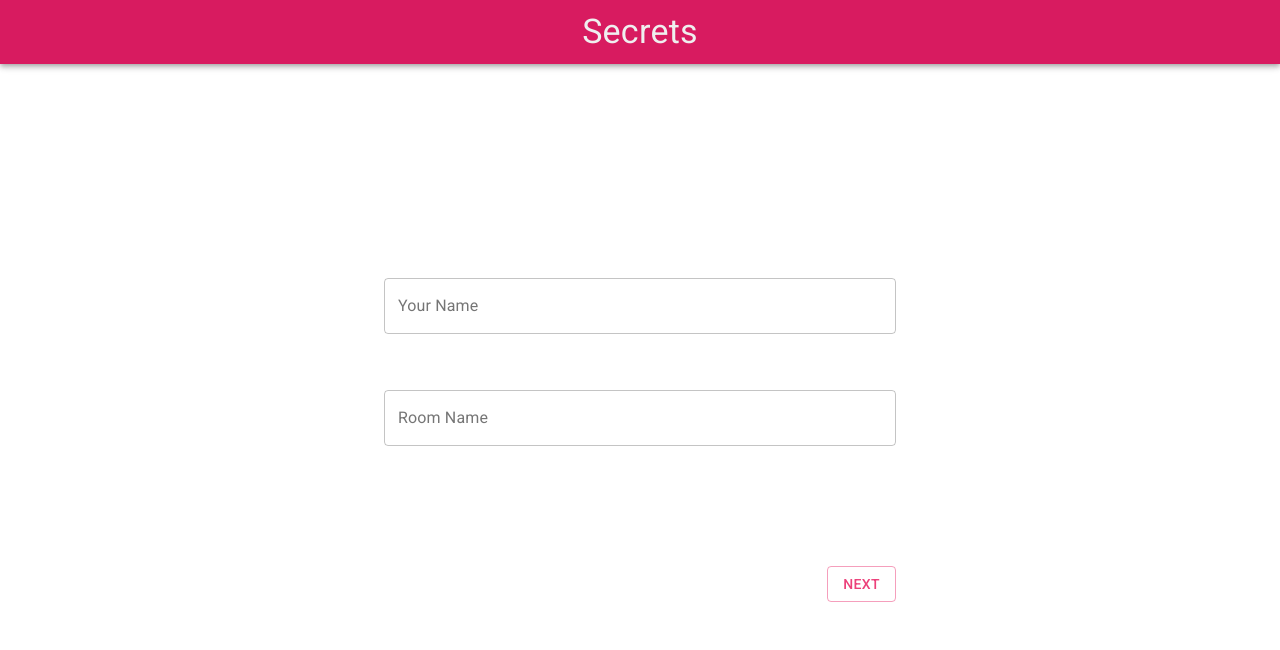
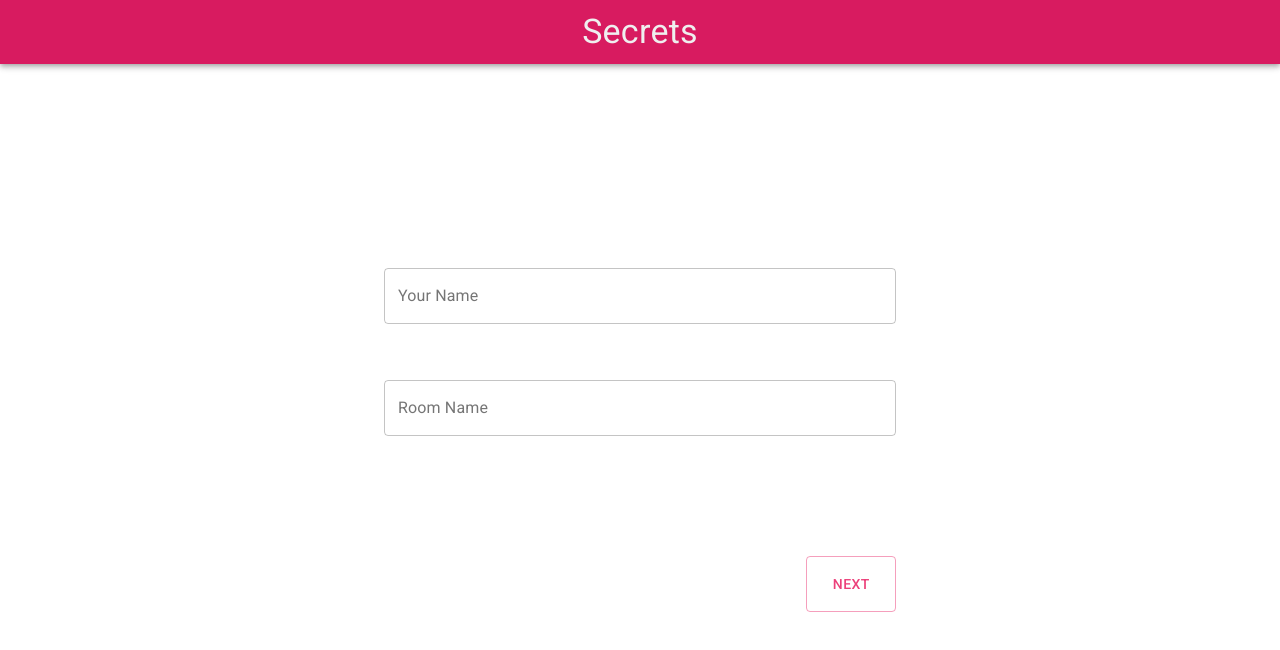
Before and after one commit to udasitharani/Secret-Chats-App, a React (Create React App) app in the folder frontend/: page /create-room in a window 1280 px wide. Shown: the top 650 px of the page. Built offline with nearby package versions, Linux system fonts and the light colour scheme.

Commit message:
refactored, restructured and modularized components while setting up custom snackbars

```diff
--- a/frontend/package.json
+++ b/frontend/package.json
@@ -4,6 +4,7 @@
   "private": true,
   "dependencies": {
     "@material-ui/core": "^4.11.0",
+    "@material-ui/lab": "^4.0.0-alpha.56",
     "@testing-library/jest-dom": "^4.2.4",
     "@testing-library/react": "^9.5.0",
     "@testing-library/user-event": "^7.2.1",
--- a/frontend/src/Components/CreateRoom/CreateRoom.js
+++ b/frontend/src/Components/CreateRoom/CreateRoom.js
@@ -1,14 +1,19 @@
 import React, { useState, useEffect } from "react";
 import styles from "./CreateRoom.module.css";
-import { Grid, TextField, Button, CircularProgress } from "@material-ui/core";
-import { makeStyles } from "@material-ui/core/styles";
+import { Grid, CircularProgress } from "@material-ui/core";
+import SnackBar from "../SnackBar/SnackBar";
+import InputField from "../InputField/InputField";
+import SubmitButton from "../SubmitButton/SubmitButton";
 
 const CreateRoom = () => {
   const [username, setUsername] = useState("");
   const [roomname, setRoomname] = useState("");
-  let [cpiClasses, setCpiClasses] = useState("circularProgress");
-  let [gridClasses, setGridClasses] = useState("grid");
+  const [cpiClasses, setCpiClasses] = useState("circularProgress");
+  const [gridClasses, setGridClasses] = useState("grid");
   const [inProgress, setInProgress] = useState(false);
+  const [showSnackBar, setShowSnackBar] = useState(false);
+  const [SnackBarSeverity, setSnackBarSeverity] = useState("");
+  const [SnackBarMessage, setSnackBarMessage] = useState("");
 
   useEffect(() => {
     if (inProgress) {
@@ -22,15 +27,42 @@ const CreateRoom = () => {
 
   const postCreateRoom = async () => {
     const data = { username, roomname };
+    if (username && roomname) {
       setInProgress(true);
-    const response = await fetch("http://127.0.0.1:8080/api/chat-room/create", {
+      const response = await fetch(
+        "http://127.0.0.1:8080/api/chat-room/create",
+        {
           method: "POST",
           headers: {
             "Content-Type": "application/json",
           },
           body: JSON.stringify(data),
-    });
+        }
+      );
       setInProgress(false);
+      if (response.status === 200) {
+        setSnackBarMessage("Successfully created '" + roomname + "' chatroom.");
+        setSnackBarSeverity("success");
+      } else if (response.status === 400) {
+        setSnackBarMessage("User-Name/Room-Name not provided.");
+        setSnackBarSeverity("error");
+      } else if (response.status === 500) {
+        setSnackBarMessage("Internal server error occurred. Please try again.");
+        setSnackBarSeverity("error");
+      }
+    } else {
+      if (!username && !roomname) {
+        setSnackBarMessage("Please provide username and roomname.");
+        setSnackBarSeverity("warning");
+      } else if (!username) {
+        setSnackBarMessage("Please provide User Name.");
+        setSnackBarSeverity("warning");
+      } else if (!roomname) {
+        setSnackBarMessage("Please provide Room Name.");
+        setSnackBarSeverity("warning");
+      }
+    }
+    setShowSnackBar(true);
   };
 
   return (
@@ -43,29 +75,24 @@ const CreateRoom = () => {
         justify="center"
         alignItems="center"
       >
-        <TextField
-          className={styles.inputField}
+        <InputField
           label="Your Name"
-          variant="outlined"
           value={username}
-          onChange={(event) => setUsername(event.target.value)}
+          handleChange={(event) => setUsername(event.target.value)}
         />
-        <TextField
-          className={styles.inputField}
+        <InputField
           label="Room Name"
-          variant="outlined"
           value={roomname}
-          onChange={(event) => setRoomname(event.target.value)}
+          handleChange={(event) => setRoomname(event.target.value)}
         />
-        <Button
-          className={styles.submitButton}
-          variant="outlined"
-          color="secondary"
-          onClick={postCreateRoom}
-        >
-          Next
-        </Button>
+        <SubmitButton onClick={postCreateRoom} label="Next" />
       </Grid>
+      <SnackBar
+        open={showSnackBar}
+        handleClose={() => setShowSnackBar(false)}
+        severity={SnackBarSeverity}
+        message={SnackBarMessage}
+      ></SnackBar>
     </div>
   );
 };
--- a/frontend/src/Components/CreateRoom/CreateRoom.module.css
+++ b/frontend/src/Components/CreateRoom/CreateRoom.module.css
@@ -18,32 +18,10 @@
   padding: 0 10% !important;
 }
 
-.inputField {
-  width: 100% !important;
-  height: 8vh !important;
-  margin: 5vh 0 !important;
-}
-
-.submitButton {
-  align-self: flex-end;
-  margin-top: 20vh !important;
-}
-
 @media only screen and (min-width: 600px) {
   .grid {
     width: 100% !important;
     height: 100% !important;
     padding: 0 30% !important;
   }
-
-  .inputField {
-    width: 100% !important;
-    height: 10vh !important;
-    margin: 2vh 0 !important;
-  }
-
-  .submitButton {
-    align-self: flex-end;
-    margin-top: 10vh !important;
-  }
 }
--- /dev/null
+++ b/frontend/src/Components/InputField/InputField.js
@@ -0,0 +1,17 @@
+import React from "react";
+import { TextField } from "@material-ui/core";
+import styles from "./InputField.module.css";
+
+const InputField = (props) => {
+  return (
+    <TextField
+      className={styles.inputField}
+      label={props.label}
+      variant="outlined"
+      value={props.value}
+      onChange={props.handleChange}
+    />
+  );
+};
+
+export default InputField;
--- /dev/null
+++ b/frontend/src/Components/InputField/InputField.module.css
@@ -0,0 +1,13 @@
+.inputField {
+  width: 100% !important;
+  height: 8vh !important;
+  margin: 5vh 0 !important;
+}
+
+@media only screen and (min-width: 600px) {
+  .inputField {
+    width: 100% !important;
+    height: 10vh !important;
+    margin: 2vh 0 !important;
+  }
+}
--- /dev/null
+++ b/frontend/src/Components/SnackBar/SnackBar.js
@@ -0,0 +1,24 @@
+import React from "react";
+import { Snackbar } from "@material-ui/core";
+import MuiAlert from "@material-ui/lab/Alert";
+
+const SnackBar = (props) => {
+  return (
+    <Snackbar
+      open={props.open}
+      autoHideDuration={5000}
+      onClose={props.handleClose}
+    >
+      <MuiAlert
+        elevation={6}
+        variant="filled"
+        onClose={props.handleClose}
+        severity={props.severity}
+      >
+        {props.message}
+      </MuiAlert>
+    </Snackbar>
+  );
+};
+
+export default SnackBar;
--- /dev/null
+++ b/frontend/src/Components/SubmitButton/SubmitButton.js
@@ -0,0 +1,18 @@
+import React from "react";
+import { Button } from "@material-ui/core";
+import styles from "./SubmitButton.module.css";
+
+const SubmitButton = (props) => {
+  return (
+    <Button
+      className={styles.submitButton}
+      variant="outlined"
+      color="secondary"
+      onClick={props.onClick}
+    >
+      {props.label}
+    </Button>
+  );
+};
+
+export default SubmitButton;
--- /dev/null
+++ b/frontend/src/Components/SubmitButton/SubmitButton.module.css
@@ -0,0 +1,15 @@
+.submitButton {
+  align-self: flex-end;
+  margin-top: 20vh !important;
+  width: 25vw !important;
+  height: 8vh !important;
+}
+
+@media only screen and (min-width: 600px) {
+  .submitButton {
+    align-self: flex-end;
+    margin-top: 10vh !important;
+    width: 7vw !important;
+    height: 7vh !important;
+  }
+}
--- a/frontend/src/index.js
+++ b/frontend/src/index.js
@@ -10,13 +10,11 @@ import AppTheme from "./Themes/DefaultTheme";
 console.log(AppTheme);
 
 ReactDOM.render(
-  <React.StrictMode>
-    <MuiThemeProvider theme={AppTheme}>
-      <BrowserRouter>
-        <App />
-      </BrowserRouter>
-    </MuiThemeProvider>
-  </React.StrictMode>,
+  <MuiThemeProvider theme={AppTheme}>
+    <BrowserRouter>
+      <App />
+    </BrowserRouter>
+  </MuiThemeProvider>,
   document.getElementById("root")
 );
 
```
Also changed, not shown: 1 other file (tests, documents, lock files or other folders). Lines whose indentation alone changed are shown as unchanged.
